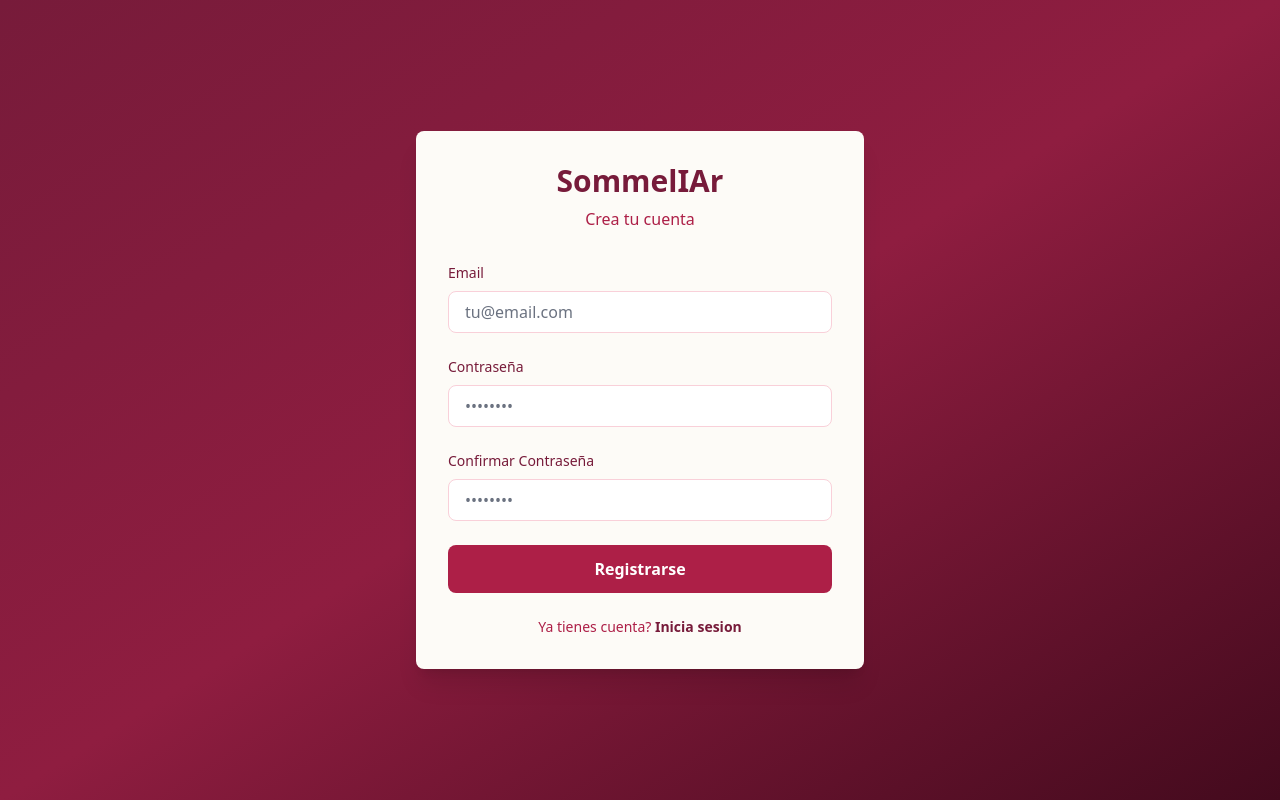
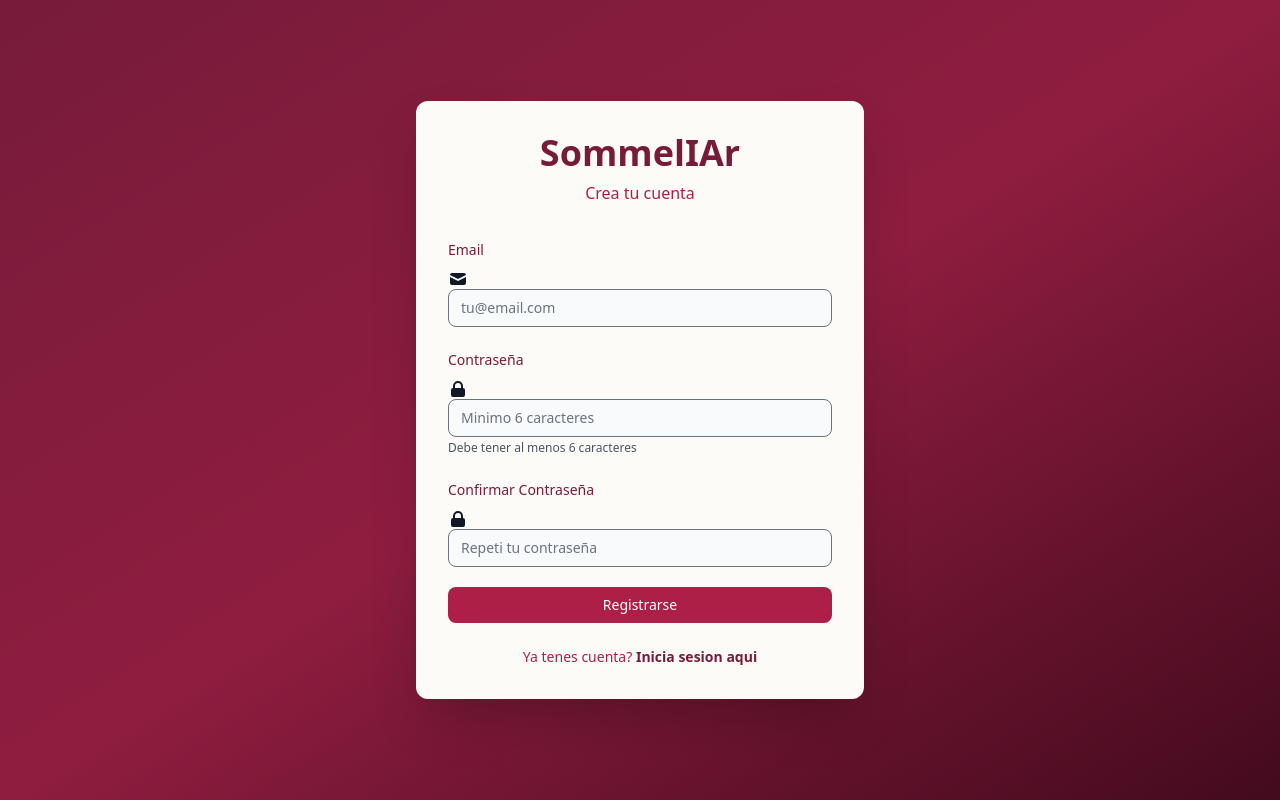
Before and after one commit to 1337B/parcial-2-pd-acn4bv-bielaszczuk_cristhian, a React (Vite) app in the folder frontend/: page /register in a window 1280 px wide. Built offline with nearby package versions, Linux system fonts and the light colour scheme.

Commit message:
[#7][TASK] Enhance ux for register and login with flowbyte

```diff
--- a/frontend/package.json
+++ b/frontend/package.json
@@ -12,6 +12,7 @@
     "react": "^18.3.1",
     "react-dom": "^18.3.1",
     "react-router-dom": "^6.26.0",
+    "react-icons": "^5.0.1",
     "flowbite": "^2.5.1",
     "flowbite-react": "^0.10.1"
   },
--- a/frontend/src/pages/LoginPage.jsx
+++ b/frontend/src/pages/LoginPage.jsx
@@ -1,5 +1,7 @@
 import { useState } from 'react';
 import { Link, useNavigate } from 'react-router-dom';
+import { Label, TextInput, Button, Alert } from 'flowbite-react';
+import { HiMail, HiLockClosed, HiInformationCircle } from 'react-icons/hi';
 import { useAuth } from '../context/AuthContext';
 
 function LoginPage() {
@@ -28,68 +30,106 @@ function LoginPage() {
   };
 
   return (
-    <div className="min-h-screen bg-gradient-to-br from-wine-900 via-wine-800 to-wine-950 flex items-center justify-center px-4">
-      <div className="max-w-md w-full bg-cream-50 rounded-lg shadow-xl p-8">
+    <div className="min-h-screen bg-gradient-to-br from-wine-900 via-wine-800 to-wine-950 flex items-center justify-center px-4 py-12">
+      <div className="max-w-md w-full">
+        <div className="bg-cream-50 rounded-xl shadow-2xl p-8">
+          {/* Header */}
           <div className="text-center mb-8">
-          <h1 className="text-3xl font-bold text-wine-900 mb-2">SommelIAr</h1>
+            <h1 className="text-4xl font-bold text-wine-900 mb-2">SommelIAr</h1>
             <p className="text-wine-700">Inicia sesion en tu cuenta</p>
           </div>
 
+          {/* Error Alert */}
           {error && (
-          <div className="mb-4 p-3 bg-red-100 border border-red-400 text-red-700 rounded-lg">
-            {error}
-          </div>
+            <Alert color="failure" icon={HiInformationCircle} className="mb-6">
+              <span className="font-medium">Error:</span> {error}
+            </Alert>
           )}
 
+          {/* Form */}
           <form className="space-y-6" onSubmit={handleSubmit}>
+            {/* Email Input */}
             <div>
-            <label htmlFor="email" className="block text-sm font-medium text-wine-900 mb-2">
-              Email
-            </label>
-            <input
+              <div className="mb-2 block">
+                <Label htmlFor="email" value="Email" className="text-wine-900 font-medium" />
+              </div>
+              <TextInput
+                id="email"
                 type="email"
-              id="email"
+                icon={HiMail}
+                placeholder="tu@email.com"
                 value={email}
                 onChange={(e) => setEmail(e.target.value)}
-              className="w-full px-4 py-2 border border-wine-200 rounded-lg focus:ring-2 focus:ring-wine-500 focus:border-transparent"
-              placeholder="tu@email.com"
                 required
                 disabled={loading}
+                color="gray"
+                className="focus:border-wine-500 focus:ring-wine-500"
               />
             </div>
 
+            {/* Password Input */}
             <div>
-            <label htmlFor="password" className="block text-sm font-medium text-wine-900 mb-2">
-              Contraseña
-            </label>
-            <input
+              <div className="mb-2 block">
+                <Label htmlFor="password" value="Contraseña" className="text-wine-900 font-medium" />
+              </div>
+              <TextInput
+                id="password"
                 type="password"
-              id="password"
+                icon={HiLockClosed}
+                placeholder="••••••••"
                 value={password}
                 onChange={(e) => setPassword(e.target.value)}
-              className="w-full px-4 py-2 border border-wine-200 rounded-lg focus:ring-2 focus:ring-wine-500 focus:border-transparent"
-              placeholder="••••••••"
                 required
                 disabled={loading}
+                color="gray"
               />
             </div>
 
-          <button
+            {/* Submit Button */}
+            <Button
               type="submit"
               disabled={loading}
-            className="w-full bg-wine-700 hover:bg-wine-800 text-white font-semibold py-3 px-4 rounded-lg transition duration-200 disabled:opacity-50 disabled:cursor-not-allowed"
+              isProcessing={loading}
+              processingSpinner={
+                <svg
+                  className="animate-spin h-5 w-5 text-white"
+                  xmlns="http://www.w3.org/2000/svg"
+                  fill="none"
+                  viewBox="0 0 24 24"
+                >
+                  <circle
+                    className="opacity-25"
+                    cx="12"
+                    cy="12"
+                    r="10"
+                    stroke="currentColor"
+                    strokeWidth="4"
+                  ></circle>
+                  <path
+                    className="opacity-75"
+                    fill="currentColor"
+                    d="M4 12a8 8 0 018-8V0C5.373 0 0 5.373 0 12h4zm2 5.291A7.962 7.962 0 014 12H0c0 3.042 1.135 5.824 3 7.938l3-2.647z"
+                  ></path>
+                </svg>
+              }
+              className="w-full bg-wine-700 hover:bg-wine-800 focus:ring-4 focus:ring-wine-300"
             >
               {loading ? 'Iniciando sesion...' : 'Iniciar Sesion'}
-          </button>
+            </Button>
           </form>
 
+          {/* Register Link */}
           <div className="mt-6 text-center">
             <p className="text-sm text-wine-700">
-            No tienes cuenta?{' '}
-            <Link to="/register" className="font-semibold text-wine-900 hover:text-wine-700">
-              Registrate
+              No tenes cuenta?{' '}
+              <Link
+                to="/register"
+                className="font-semibold text-wine-900 hover:text-wine-700 hover:underline"
+              >
+                Registrate aqui
               </Link>
             </p>
+          </div>
         </div>
       </div>
     </div>
--- a/frontend/src/pages/RegisterPage.jsx
+++ b/frontend/src/pages/RegisterPage.jsx
@@ -1,5 +1,7 @@
 import { useState } from 'react';
 import { Link, useNavigate } from 'react-router-dom';
+import { Label, TextInput, Button, Alert } from 'flowbite-react';
+import { HiMail, HiLockClosed, HiInformationCircle, HiCheckCircle } from 'react-icons/hi';
 import { useAuth } from '../context/AuthContext';
 
 function RegisterPage() {
@@ -33,6 +35,7 @@ function RegisterPage() {
     const result = await register(email, password);
 
     if (result.success) {
+      // Login automatico exitoso, redirigir a /wines
       navigate('/wines');
     } else {
       setError(result.error || 'Error al registrarse');
@@ -41,88 +44,146 @@ function RegisterPage() {
     setLoading(false);
   };
 
+  // Verificar si las contraseñas coinciden para mostrar indicador visual
+  const passwordsMatch = password && confirmPassword && password === confirmPassword;
+  const passwordsDontMatch = password && confirmPassword && password !== confirmPassword;
+
   return (
-    <div className="min-h-screen bg-gradient-to-br from-wine-900 via-wine-800 to-wine-950 flex items-center justify-center px-4">
-      <div className="max-w-md w-full bg-cream-50 rounded-lg shadow-xl p-8">
+    <div className="min-h-screen bg-gradient-to-br from-wine-900 via-wine-800 to-wine-950 flex items-center justify-center px-4 py-12">
+      <div className="max-w-md w-full">
+        <div className="bg-cream-50 rounded-xl shadow-2xl p-8">
+          {/* Header */}
           <div className="text-center mb-8">
-          <h1 className="text-3xl font-bold text-wine-900 mb-2">SommelIAr</h1>
+            <h1 className="text-4xl font-bold text-wine-900 mb-2">SommelIAr</h1>
             <p className="text-wine-700">Crea tu cuenta</p>
           </div>
 
+          {/* Error Alert */}
           {error && (
-          <div className="mb-4 p-3 bg-red-100 border border-red-400 text-red-700 rounded-lg">
-            {error}
-          </div>
+            <Alert color="failure" icon={HiInformationCircle} className="mb-6">
+              <span className="font-medium">Error:</span> {error}
+            </Alert>
           )}
 
-        <form className="space-y-6" onSubmit={handleSubmit}>
-
+          {/* Form */}
+          <form className="space-y-5" onSubmit={handleSubmit}>
+            {/* Email Input */}
             <div>
-            <label htmlFor="email" className="block text-sm font-medium text-wine-900 mb-2">
-              Email
-            </label>
-            <input
+              <div className="mb-2 block">
+                <Label htmlFor="email" value="Email" className="text-wine-900 font-medium" />
+              </div>
+              <TextInput
+                id="email"
                 type="email"
-              id="email"
+                icon={HiMail}
+                placeholder="tu@email.com"
                 value={email}
                 onChange={(e) => setEmail(e.target.value)}
-              className="w-full px-4 py-2 border border-wine-200 rounded-lg focus:ring-2 focus:ring-wine-500 focus:border-transparent"
-              placeholder="tu@email.com"
                 required
                 disabled={loading}
+                color="gray"
               />
             </div>
 
+            {/* Password Input */}
             <div>
-            <label htmlFor="password" className="block text-sm font-medium text-wine-900 mb-2">
-              Contraseña
-            </label>
-            <input
+              <div className="mb-2 block">
+                <Label htmlFor="password" value="Contraseña" className="text-wine-900 font-medium" />
+              </div>
+              <TextInput
+                id="password"
                 type="password"
-              id="password"
+                icon={HiLockClosed}
+                placeholder="Minimo 6 caracteres"
                 value={password}
                 onChange={(e) => setPassword(e.target.value)}
-              className="w-full px-4 py-2 border border-wine-200 rounded-lg focus:ring-2 focus:ring-wine-500 focus:border-transparent"
-              placeholder="••••••••"
                 required
                 minLength={6}
                 disabled={loading}
+                color="gray"
+                helperText={
+                  <span className="text-xs text-gray-600">
+                    Debe tener al menos 6 caracteres
+                  </span>
+                }
               />
             </div>
 
+            {/* Confirm Password Input */}
             <div>
-            <label htmlFor="confirmPassword" className="block text-sm font-medium text-wine-900 mb-2">
-              Confirmar Contraseña
-            </label>
-            <input
+              <div className="mb-2 block">
+                <Label
+                  htmlFor="confirmPassword"
+                  value="Confirmar Contraseña"
+                  className="text-wine-900 font-medium"
+                />
+              </div>
+              <TextInput
+                id="confirmPassword"
                 type="password"
-              id="confirmPassword"
+                icon={passwordsMatch ? HiCheckCircle : HiLockClosed}
+                placeholder="Repeti tu contraseña"
                 value={confirmPassword}
                 onChange={(e) => setConfirmPassword(e.target.value)}
-              className="w-full px-4 py-2 border border-wine-200 rounded-lg focus:ring-2 focus:ring-wine-500 focus:border-transparent"
-              placeholder="••••••••"
                 required
                 minLength={6}
                 disabled={loading}
+                color={passwordsMatch ? 'success' : passwordsDontMatch ? 'failure' : 'gray'}
+                helperText={
+                  passwordsDontMatch ? (
+                    <span className="text-xs text-red-600">Las contraseñas no coinciden</span>
+                  ) : passwordsMatch ? (
+                    <span className="text-xs text-green-600">Las contraseñas coinciden</span>
+                  ) : null
+                }
               />
             </div>
 
-          <button
+            {/* Submit Button */}
+            <Button
               type="submit"
-            disabled={loading}
-            className="w-full bg-wine-700 hover:bg-wine-800 text-white font-semibold py-3 px-4 rounded-lg transition duration-200 disabled:opacity-50 disabled:cursor-not-allowed"
+              disabled={loading || passwordsDontMatch}
+              isProcessing={loading}
+              processingSpinner={
+                <svg
+                  className="animate-spin h-5 w-5 text-white"
+                  xmlns="http://www.w3.org/2000/svg"
+                  fill="none"
+                  viewBox="0 0 24 24"
                 >
-            {loading ? 'Registrando...' : 'Registrarse'}
-          </button>
+                  <circle
+                    className="opacity-25"
+                    cx="12"
+                    cy="12"
+                    r="10"
+                    stroke="currentColor"
+                    strokeWidth="4"
+                  ></circle>
+                  <path
+                    className="opacity-75"
+                    fill="currentColor"
+                    d="M4 12a8 8 0 018-8V0C5.373 0 0 5.373 0 12h4zm2 5.291A7.962 7.962 0 014 12H0c0 3.042 1.135 5.824 3 7.938l3-2.647z"
+                  ></path>
+                </svg>
+              }
+              className="w-full bg-wine-700 hover:bg-wine-800 focus:ring-4 focus:ring-wine-300 mt-6"
+            >
+              {loading ? 'Creando cuenta...' : 'Registrarse'}
+            </Button>
           </form>
 
+          {/* Login Link */}
           <div className="mt-6 text-center">
             <p className="text-sm text-wine-700">
-            Ya tienes cuenta?{' '}
-            <Link to="/login" className="font-semibold text-wine-900 hover:text-wine-700">
-              Inicia sesion
+              Ya tenes cuenta?{' '}
+              <Link
+                to="/login"
+                className="font-semibold text-wine-900 hover:text-wine-700 hover:underline"
+              >
+                Inicia sesion aqui
               </Link>
             </p>
+          </div>
         </div>
       </div>
     </div>
```
Also changed, not shown: 1 other file (tests, documents, lock files or other folders). Lines whose indentation alone changed are shown as unchanged.
